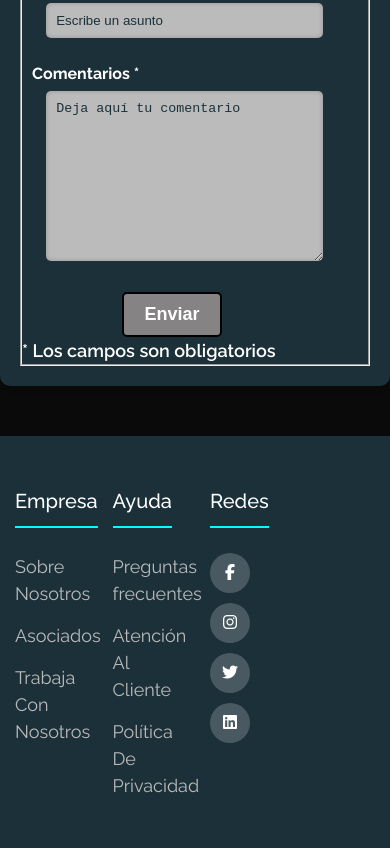
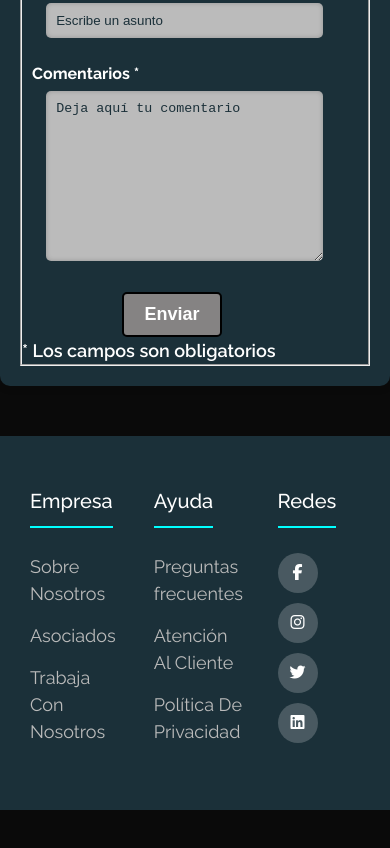
Before and after one commit to danteavila1/espectroZero.github.io, a plain HTML site: page index.html in a window 390 px wide. Shown: the part 6940-7788 px from the top of the page. After the commit the page ends 7750 px from the top, so only its background shows below. Drawn offline with Linux system fonts and the light colour scheme.

Commit message:
footer breakpoint css

```diff
--- a/style/style.css
+++ b/style/style.css
@@ -605,11 +605,13 @@ form fieldset button :hover {
   .header .logo img {
     max-height: 150px;
   }
-
-
-
-
-
+  .contenedorFooter {
+    max-width: 600px;
+    margin-left: 15px;
+  }
+  .footer-links {
+    width: 33%;
+  }
 
 }
 
```
